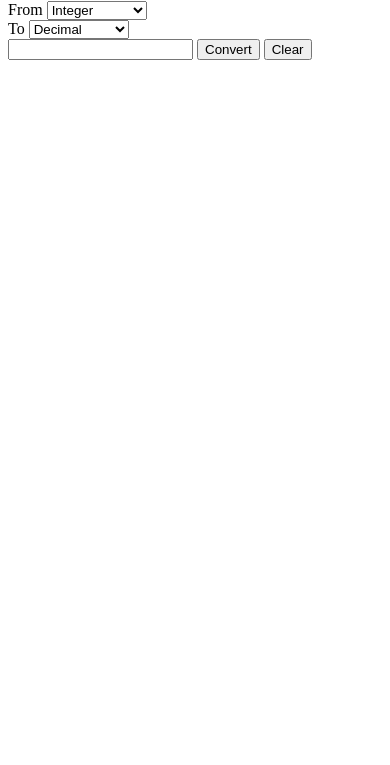
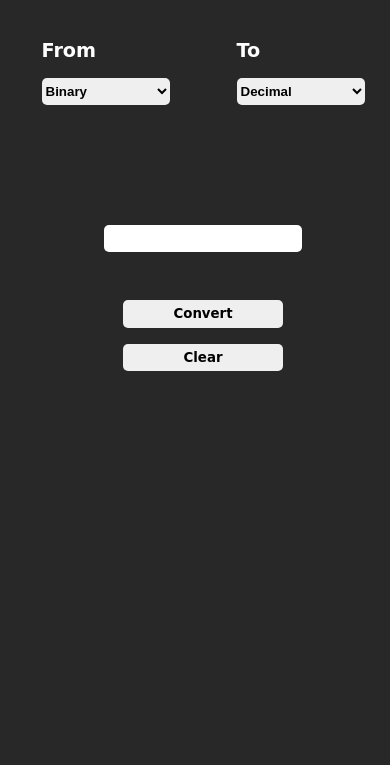
Before and after one commit to iulianSta/number-converter, a website: page src/index.html in a window 390 px wide. Shown: the part 79-844 px from the top of the page. Drawn offline with nearby package versions, Linux system fonts and the light colour scheme; files that its build step writes are made by us from their sources.

Commit message:
SCSS style/ Media Query

```diff
--- a/src/index.html
+++ b/src/index.html
@@ -17,7 +17,7 @@
         <div class="left">
           <label for="col1">From</label>
           <select name="column1" id="col1">
-            <option value="integer" selected>Integer</option>
+            <option value="binary" selected>Binary</option>
             <option value="decimal">Decimal</option>
             <option value="hexadecimal">Hexadecimal</option>
           </select>
@@ -25,15 +25,15 @@
         <div class="right">
           <label for="col2">To</label>
           <select name="column2" id="col2">
-            <option value="integer">Integer</option>
-            <option value="decimal" selected>Decimal</option>
+            <option value="binary" >Binary</option>
+            <option value="decimal"selected >Decimal</option>
             <option value="hexadecimal">Hexadecimal</option>
           </select>
         </div>
       </div>
       <div class="inputArea">
         <input type="text" name="number" id="userInput" />
-        <button type="button">Convert</button>
+        <input type="submit" value="Convert"></input>
         <button type="reset">Clear</button>
       </div>
     </form>
--- a/src/scss/abstracts/_fonts.scss
+++ b/src/scss/abstracts/_fonts.scss
@@ -1,2 +1,3 @@
 //Font Imports
 //@include font-face("font name", "../fonts/font-dir-name", 300, $file-formats: ttf);
+@import url("https://fonts.googleapis.com/css2?family=Itim&display=swap");
--- a/src/scss/abstracts/_mixins.scss
+++ b/src/scss/abstracts/_mixins.scss
@@ -3,3 +3,9 @@
 // @mixin name {
 //   // your rules
 // }
+// Flex
+@mixin flex {
+  display: flex;
+  justify-content: space-around;
+  align-items: center;
+}
--- a/src/scss/abstracts/_variables.scss
+++ b/src/scss/abstracts/_variables.scss
@@ -5,3 +5,9 @@
 // sizes
 
 // others
+// Fonts
+$itim: "Itim", cursive, sans-serif;
+// Colors
+$black: rgb(29, 28, 28);
+$white: white;
+$green: rgb(10, 219, 10);
--- a/src/scss/layouts/__layouts-dir.scss
+++ b/src/scss/layouts/__layouts-dir.scss
@@ -1 +1,7 @@
 //Import Layout files
+// Mobile
+@import "./mobile/mobile";
+@import "./tablet/tablet";
+@import "./portrait-mode/p-mode";
+@import "./laptop-desktop/laptop-desktop";
+@import "./large-screen/l-screen";
--- /dev/null
+++ b/src/scss/layouts/laptop-desktop/_head.scss
@@ -0,0 +1,90 @@
+// H1
+h1 {
+  margin-bottom: 3rem;
+  font-family: $itim;
+  color: $white;
+}
+// Form
+
+// Head
+.head {
+  margin-bottom: 1.5rem;
+  @include flex;
+  flex-flow: row wrap;
+  font-family: $itim;
+  color: $white;
+}
+// Left selector
+.left {
+  @include flex;
+  align-items: flex-start;
+  flex-direction: column;
+  label {
+    font-size: 1.2rem;
+    font-weight: bold;
+    margin-bottom: 1rem;
+  }
+  #col1 {
+    width: 8rem;
+    height: 1.7rem;
+    font-weight: bold;
+    border: none;
+    border-radius: 5px;
+  }
+}
+// Right selector
+.right {
+  @include flex;
+  align-items: flex-start;
+  flex-direction: column;
+  label {
+    font-size: 1.2rem;
+    font-weight: bold;
+    margin-bottom: 1rem;
+  }
+  #col2 {
+    width: 8rem;
+    height: 1.7rem;
+    font-weight: bold;
+    border: none;
+    border-radius: 5px;
+  }
+}
+// Input area
+.inputArea {
+  width: 100vw;
+  padding: 3rem;
+  @include flex;
+  flex-flow: row wrap;
+}
+#userInput {
+  font-weight: bold;
+  text-align: center;
+  width: 80%;
+  height: 1.7rem;
+  margin: 3rem;
+  border: none;
+  border-radius: 5px;
+}
+input[type="submit"],
+button[type="reset"] {
+  width: 10rem;
+  height: 1.7rem;
+  margin-bottom: 1rem;
+  font-family: $itim;
+  font-weight: bold;
+  text-align: center;
+  border: none;
+  border-radius: 5px;
+  cursor: pointer;
+  &:hover {
+    background-color: $green;
+    color: $black;
+  }
+}
+// result
+.result {
+  font-size: 2.5rem;
+  font-weight: bold;
+  color: $white;
+}
--- /dev/null
+++ b/src/scss/layouts/laptop-desktop/_laptop-desktop.scss
@@ -0,0 +1,4 @@
+/* Media Query for Mobile Devices */
+@media only screen and (max-width: 1280px) {
+  @import "./head";
+}
--- /dev/null
+++ b/src/scss/layouts/large-screen/_head.scss
@@ -0,0 +1,90 @@
+// H1
+h1 {
+  margin-bottom: 5rem;
+  font-family: $itim;
+  color: $white;
+}
+// Form
+
+// Head
+.head {
+  margin-bottom: 1.5rem;
+  @include flex;
+  flex-flow: row wrap;
+  font-family: $itim;
+  color: $white;
+}
+// Left selector
+.left {
+  @include flex;
+  align-items: flex-start;
+  flex-direction: column;
+  label {
+    font-size: 1.5rem;
+    font-weight: bold;
+    margin-bottom: 1rem;
+  }
+  #col1 {
+    width: 10rem;
+    height: 2rem;
+    font-weight: bold;
+    border: none;
+    border-radius: 5px;
+  }
+}
+// Right selector
+.right {
+  @include flex;
+  align-items: flex-start;
+  flex-direction: column;
+  label {
+    font-size: 1.5rem;
+    font-weight: bold;
+    margin-bottom: 1rem;
+  }
+  #col2 {
+    width: 10rem;
+    height: 2rem;
+    font-weight: bold;
+    border: none;
+    border-radius: 5px;
+  }
+}
+// Input area
+.inputArea {
+  width: 100vw;
+  padding: 3rem;
+  @include flex;
+  flex-flow: row wrap;
+}
+#userInput {
+  font-weight: bold;
+  text-align: center;
+  width: 80%;
+  height: 1.7rem;
+  margin: 6rem;
+  border: none;
+  border-radius: 5px;
+}
+input[type="submit"],
+button[type="reset"] {
+  width: 12rem;
+  height: 2rem;
+  margin-bottom: 1rem;
+  font-family: $itim;
+  font-weight: bold;
+  text-align: center;
+  border: none;
+  border-radius: 5px;
+  cursor: pointer;
+  &:hover {
+    background-color: $green;
+    color: $black;
+  }
+}
+// result
+.result {
+  font-size: 3rem;
+  font-weight: bold;
+  color: $white;
+}
--- /dev/null
+++ b/src/scss/layouts/large-screen/_l-screen.scss
@@ -0,0 +1,4 @@
+/* Media Query for Mobile Devices */
+@media only screen and (min-width: 1281px) {
+  @import "./head";
+}
--- /dev/null
+++ b/src/scss/layouts/mobile/_head.scss
@@ -0,0 +1,74 @@
+// H1
+h1 {
+  margin-bottom: 2rem;
+  font-family: $itim;
+  color: $white;
+}
+// Form
+
+// Head
+.head {
+  margin-bottom: 1rem;
+  @include flex;
+  flex-flow: row wrap;
+  font-family: $itim;
+  color: $white;
+}
+// Left selector
+.left {
+  @include flex;
+  align-items: flex-start;
+  flex-direction: column;
+  label {
+    margin-bottom: 0.5rem;
+  }
+  #col1 {
+    border: none;
+    border-radius: 5px;
+  }
+}
+// Right selector
+.right {
+  @include flex;
+  align-items: flex-start;
+  flex-direction: column;
+  label {
+    margin-bottom: 0.5rem;
+  }
+  #col2 {
+    border: none;
+    border-radius: 5px;
+  }
+}
+// Input area
+.inputArea {
+  width: 100vw;
+  padding: 2rem;
+  @include flex;
+  flex-flow: row wrap;
+}
+#userInput {
+  text-align: center;
+  width: 80%;
+  height: 1.5rem;
+  margin: 1rem;
+  border: none;
+  border-radius: 5px;
+}
+input[type="submit"],
+button[type="reset"] {
+  width: 5rem;
+  height: 1.3rem;
+  margin-bottom: 1rem;
+  font-family: $itim;
+  font-weight: bold;
+  text-align: center;
+  border: none;
+  border-radius: 5px;
+}
+// result
+.result {
+  font-size: 2rem;
+  font-weight: bold;
+  color: $white;
+}
--- /dev/null
+++ b/src/scss/layouts/mobile/_mobile.scss
@@ -0,0 +1,4 @@
+/* Media Query for Mobile Devices */
+@media only screen and (max-width: 480px) {
+  @import "./head";
+}
--- /dev/null
+++ b/src/scss/layouts/portrait-mode/_head.scss
@@ -0,0 +1,85 @@
+// H1
+h1 {
+  margin-bottom: 3rem;
+  font-family: $itim;
+  color: $white;
+}
+// Form
+
+// Head
+.head {
+  margin-bottom: 1.5rem;
+  @include flex;
+  flex-flow: row wrap;
+  font-family: $itim;
+  color: $white;
+}
+// Left selector
+.left {
+  @include flex;
+  align-items: flex-start;
+  flex-direction: column;
+  label {
+    font-size: 1.2rem;
+    font-weight: bold;
+    margin-bottom: 1rem;
+  }
+  #col1 {
+    width: 8rem;
+    height: 1.7rem;
+    font-weight: bold;
+    border: none;
+    border-radius: 5px;
+  }
+}
+// Right selector
+.right {
+  @include flex;
+  align-items: flex-start;
+  flex-direction: column;
+  label {
+    font-size: 1.2rem;
+    font-weight: bold;
+    margin-bottom: 1rem;
+  }
+  #col2 {
+    width: 8rem;
+    height: 1.7rem;
+    font-weight: bold;
+    border: none;
+    border-radius: 5px;
+  }
+}
+// Input area
+.inputArea {
+  width: 100vw;
+  padding: 3rem;
+  @include flex;
+  flex-flow: row wrap;
+}
+#userInput {
+  font-weight: bold;
+  text-align: center;
+  width: 80%;
+  height: 1.7rem;
+  margin: 2rem;
+  border: none;
+  border-radius: 5px;
+}
+input[type="submit"],
+button[type="reset"] {
+  width: 10rem;
+  height: 1.7rem;
+  margin-bottom: 1rem;
+  font-family: $itim;
+  font-weight: bold;
+  text-align: center;
+  border: none;
+  border-radius: 5px;
+}
+// result
+.result {
+  font-size: 2rem;
+  font-weight: bold;
+  color: $white;
+}
--- /dev/null
+++ b/src/scss/layouts/portrait-mode/_p-mode.scss
@@ -0,0 +1,4 @@
+/* Media Query for Mobile Devices */
+@media only screen and (max-width: 1024px) {
+  @import "./head";
+}
--- /dev/null
+++ b/src/scss/layouts/tablet/_head.scss
@@ -0,0 +1,75 @@
+// H1
+h1 {
+  margin-bottom: 2rem;
+  font-family: $itim;
+  color: $white;
+}
+// Form
+
+// Head
+.head {
+  margin-bottom: 1rem;
+  @include flex;
+  flex-flow: row wrap;
+  font-family: $itim;
+  color: $white;
+}
+// Left selector
+.left {
+  @include flex;
+  align-items: flex-start;
+  flex-direction: column;
+  label {
+    margin-bottom: 0.5rem;
+  }
+  #col1 {
+    border: none;
+    border-radius: 5px;
+  }
+}
+// Right selector
+.right {
+  @include flex;
+  align-items: flex-start;
+  flex-direction: column;
+  label {
+    margin-bottom: 0.5rem;
+  }
+  #col2 {
+    border: none;
+    border-radius: 5px;
+  }
+}
+// Input area
+.inputArea {
+  width: 100vw;
+  padding: 2rem;
+  @include flex;
+  flex-flow: row wrap;
+}
+#userInput {
+  font-weight: bold;
+  text-align: center;
+  width: 80%;
+  height: 1.5rem;
+  margin: 1rem;
+  border: none;
+  border-radius: 5px;
+}
+input[type="submit"],
+button[type="reset"] {
+  width: 7rem;
+  height: 1.5rem;
+  margin-bottom: 1rem;
+  font-family: $itim;
+  font-weight: bold;
+  text-align: center;
+  border: none;
+  border-radius: 5px;
+}
+// result
+.result {
+  font-size: 2rem;
+  font-weight: bold;
+  color: $white;
+}
--- /dev/null
+++ b/src/scss/layouts/tablet/_tablet.scss
@@ -0,0 +1,4 @@
+/* Media Query for Mobile Devices */
+@media only screen and (max-width: 767px) {
+  @import "./head";
+}
--- a/src/scss/vendor/_normalize.scss
+++ b/src/scss/vendor/_normalize.scss
@@ -1 +1,16 @@
 // Normalize
+// All elements
+* {
+  margin: 0;
+  padding: 0;
+  box-sizing: border-box;
+}
+// Body
+body {
+  padding: 2rem 0 0 1rem;
+  display: flex;
+  justify-content: space-around;
+  align-items: center;
+  flex-flow: column;
+  background-color: rgba($color: #292828, $alpha: 1);
+}
```
Also changed, not shown: src/scripts/index.js (+13 -8 lines).
